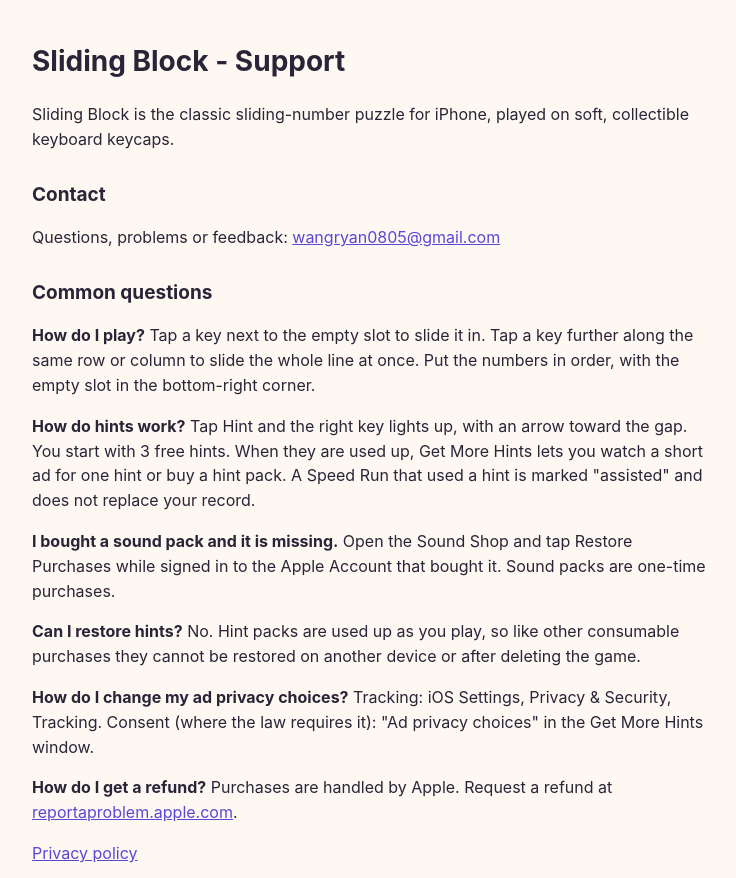
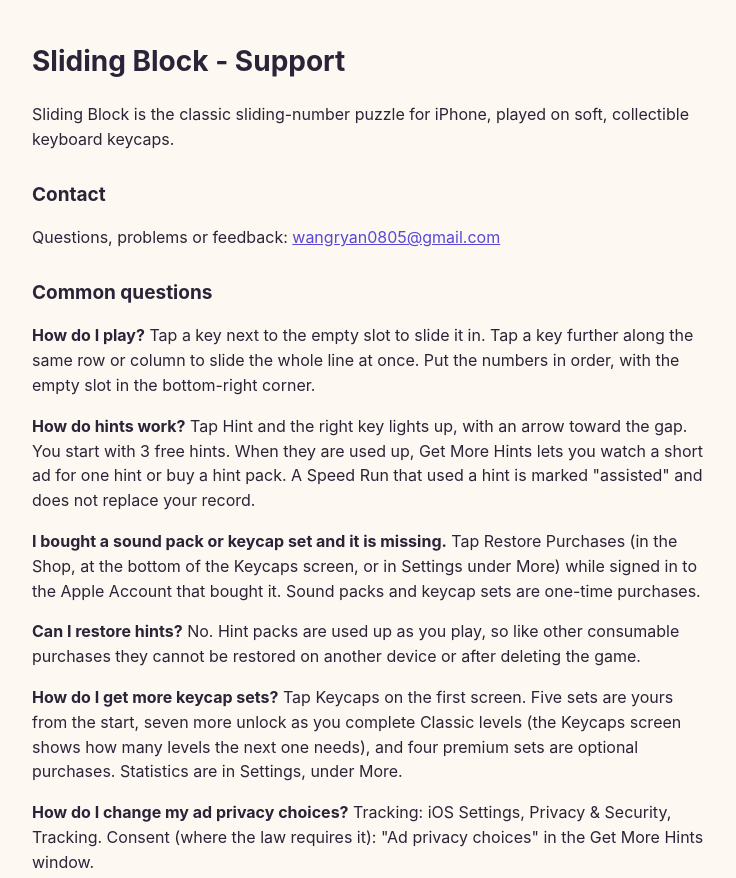
Before and after one commit to rywngg/sliding-block, a plain HTML site: page index.html in a window 1280 px wide. Shown: the top 878 px of the page, without its empty margins (268-1004 px from the left). Drawn offline with Linux system fonts and the light colour scheme.

Commit message:
Support and privacy pages: keycap collections, Keycaps screen, Restore Purchases

```diff
--- a/index.html
+++ b/index.html
@@ -6,8 +6,9 @@
 <h2>Common questions</h2>
 <p><b>How do I play?</b> Tap a key next to the empty slot to slide it in. Tap a key further along the same row or column to slide the whole line at once. Put the numbers in order, with the empty slot in the bottom-right corner.</p>
 <p><b>How do hints work?</b> Tap Hint and the right key lights up, with an arrow toward the gap. You start with 3 free hints. When they are used up, Get More Hints lets you watch a short ad for one hint or buy a hint pack. A Speed Run that used a hint is marked "assisted" and does not replace your record.</p>
-<p><b>I bought a sound pack and it is missing.</b> Open the Sound Shop and tap Restore Purchases while signed in to the Apple Account that bought it. Sound packs are one-time purchases.</p>
+<p><b>I bought a sound pack or keycap set and it is missing.</b> Tap Restore Purchases (in the Shop, at the bottom of the Keycaps screen, or in Settings under More) while signed in to the Apple Account that bought it. Sound packs and keycap sets are one-time purchases.</p>
 <p><b>Can I restore hints?</b> No. Hint packs are used up as you play, so like other consumable purchases they cannot be restored on another device or after deleting the game.</p>
+<p><b>How do I get more keycap sets?</b> Tap Keycaps on the first screen. Five sets are yours from the start, seven more unlock as you complete Classic levels (the Keycaps screen shows how many levels the next one needs), and four premium sets are optional purchases. Statistics are in Settings, under More.</p>
 <p><b>How do I change my ad privacy choices?</b> Tracking: iOS Settings, Privacy &amp; Security, Tracking. Consent (where the law requires it): "Ad privacy choices" in the Get More Hints window.</p>
 <p><b>How do I get a refund?</b> Purchases are handled by Apple. Request a refund at <a href="https://reportaproblem.apple.com">reportaproblem.apple.com</a>.</p>
 <p><a href="privacy.html">Privacy policy</a></p>
```
Also changed, not shown: privacy.html (+1 -1 lines).
